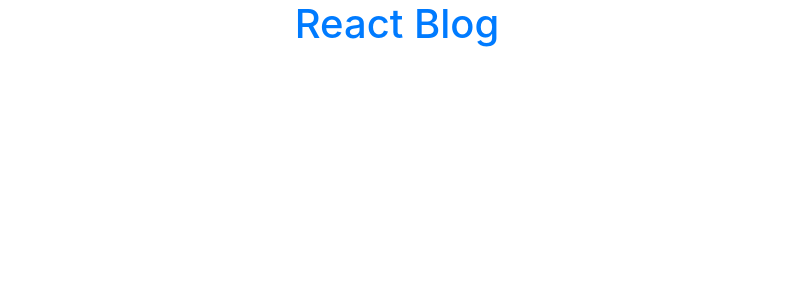
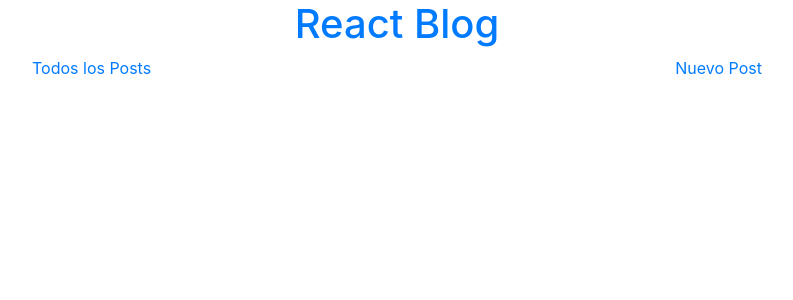
Before and after one commit to alvag/crud-axios-react, a React (Create React App) app: page / in a window 1280 px wide. Shown: the top 300 px of the page, without its empty margins (243-1036 px from the left). Built offline with nearby package versions, Linux system fonts and the light colour scheme.

Commit message:
Header y navegación

```diff
--- /dev/null
+++ b/src/App/Components/Common/Navigation/Navigation.css
@@ -0,0 +1,4 @@
+nav {
+    display: flex;
+    justify-content: space-between;
+}
--- /dev/null
+++ b/src/App/Components/Common/Navigation/Navigation.tsx
@@ -0,0 +1,14 @@
+import React from 'react';
+import { Link } from 'react-router-dom';
+import './Navigation.css';
+
+const Navigation = () => {
+    return (
+        <nav className="col-12 col-md-8">
+            <Link to={'/'}>Todos los Posts</Link>
+            <Link to={'/crear'}>Nuevo Post</Link>
+        </nav>
+    );
+};
+
+export default Navigation;
--- a/src/App/Components/Common/index.tsx
+++ b/src/App/Components/Common/index.tsx
@@ -1 +1,2 @@
 export { default as Header } from './Header/Header';
+export { default as Navigation } from './Navigation/Navigation';
--- a/src/App/Router.tsx
+++ b/src/App/Router.tsx
@@ -1,7 +1,7 @@
 import React, { Component } from 'react';
 import { BrowserRouter, Route, Switch } from 'react-router-dom';
 
-import { Header } from './Components/Common';
+import { Header, Navigation } from './Components/Common';
 
 class Router extends Component {
     render() {
@@ -10,6 +10,7 @@
                 <div className="container">
                     <div className="row justify-content-center">
                         <Header />
+                        <Navigation />
                     </div>
                 </div>
             </BrowserRouter>
```
